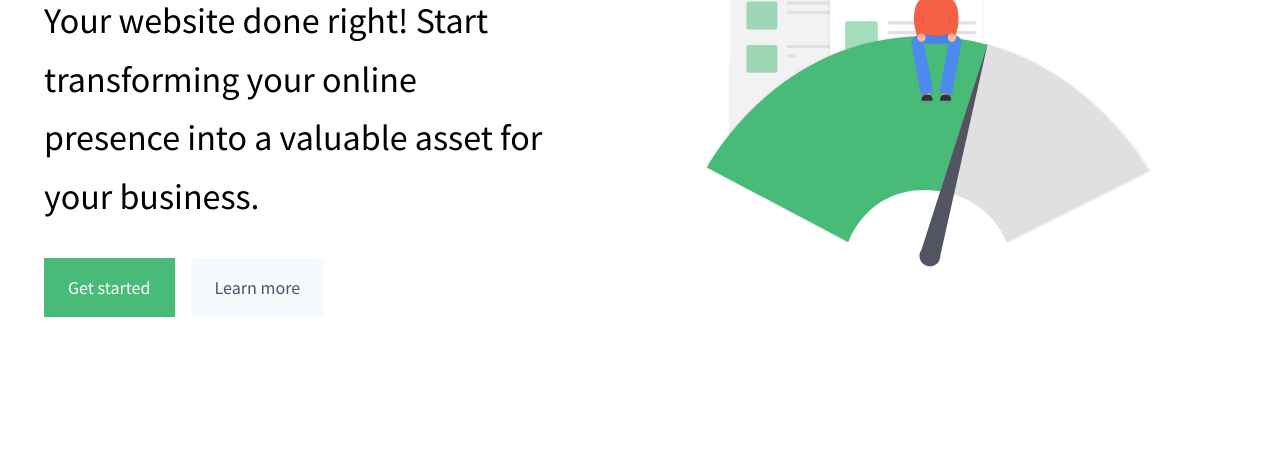
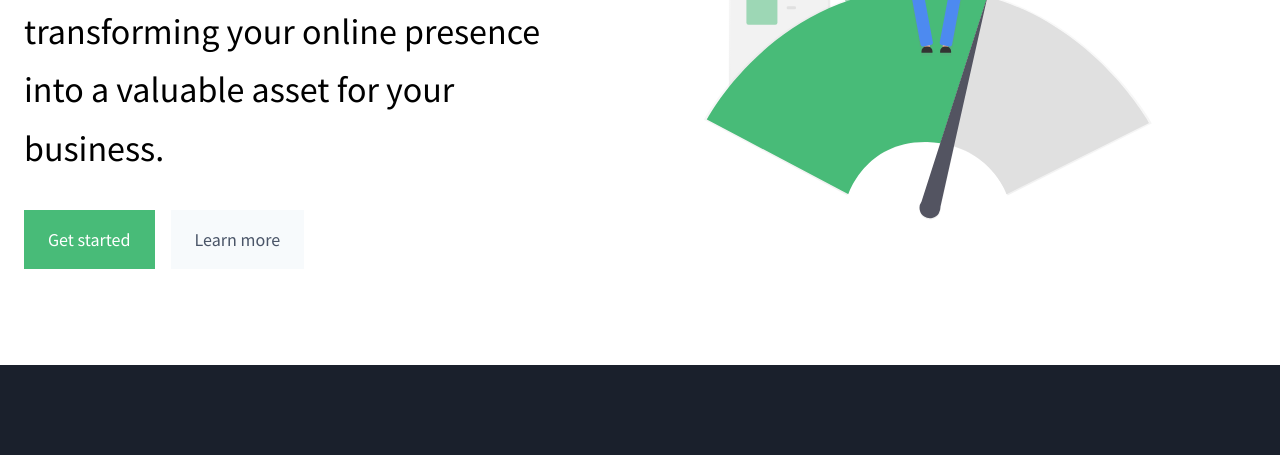
Before and after one commit to ottimosite/ottimo, a Gatsby site: page / in a window 1280 px wide. Shown: the part 368-823 px from the top of the page. Built offline with nearby package versions, Linux system fonts and the light colour scheme; Gatsby itself is replaced by a stand-in of ours; a web font is replaced by a local one.

Commit message:
Section props className, via prop styles

```diff
--- a/src/components/Primitives/Section.js
+++ b/src/components/Primitives/Section.js
@@ -2,12 +2,12 @@ import React from 'react'
 // import PropTypes from "prop-types"
 
 const Section = (props) => {
-	const container =
-		'container mx-auto flex px-5 py-12 md:flex-row flex-col items-center'
+	// const container =
+		// 'container mx-auto flex px-5 py-12 md:flex-row flex-col items-center'
 
 	return (
 		<section>
-			<div className={container}>{props.children}</div>
+			<div className={props.styles}>{props.children}</div>
 		</section>
 	)
 }
```
